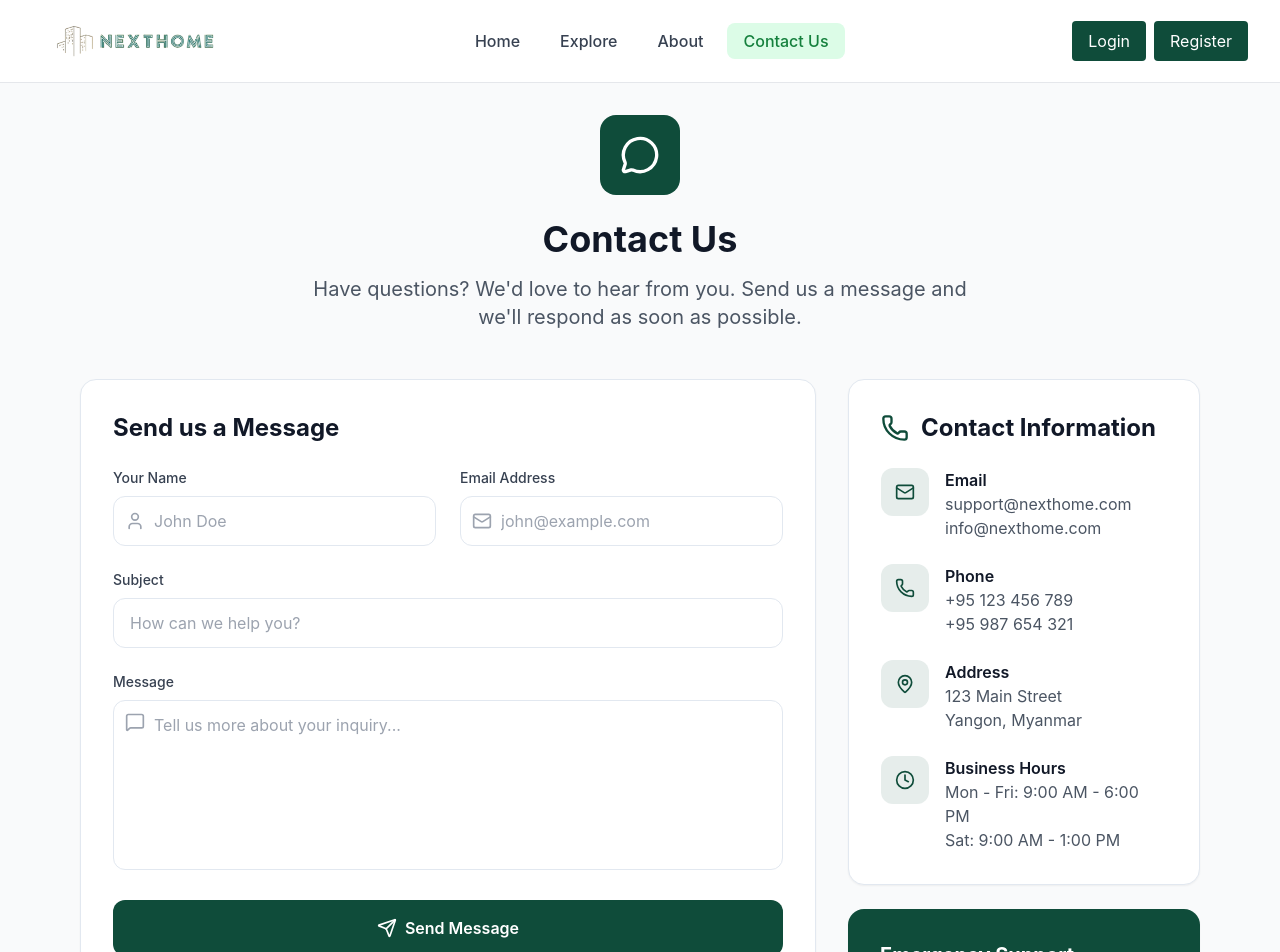
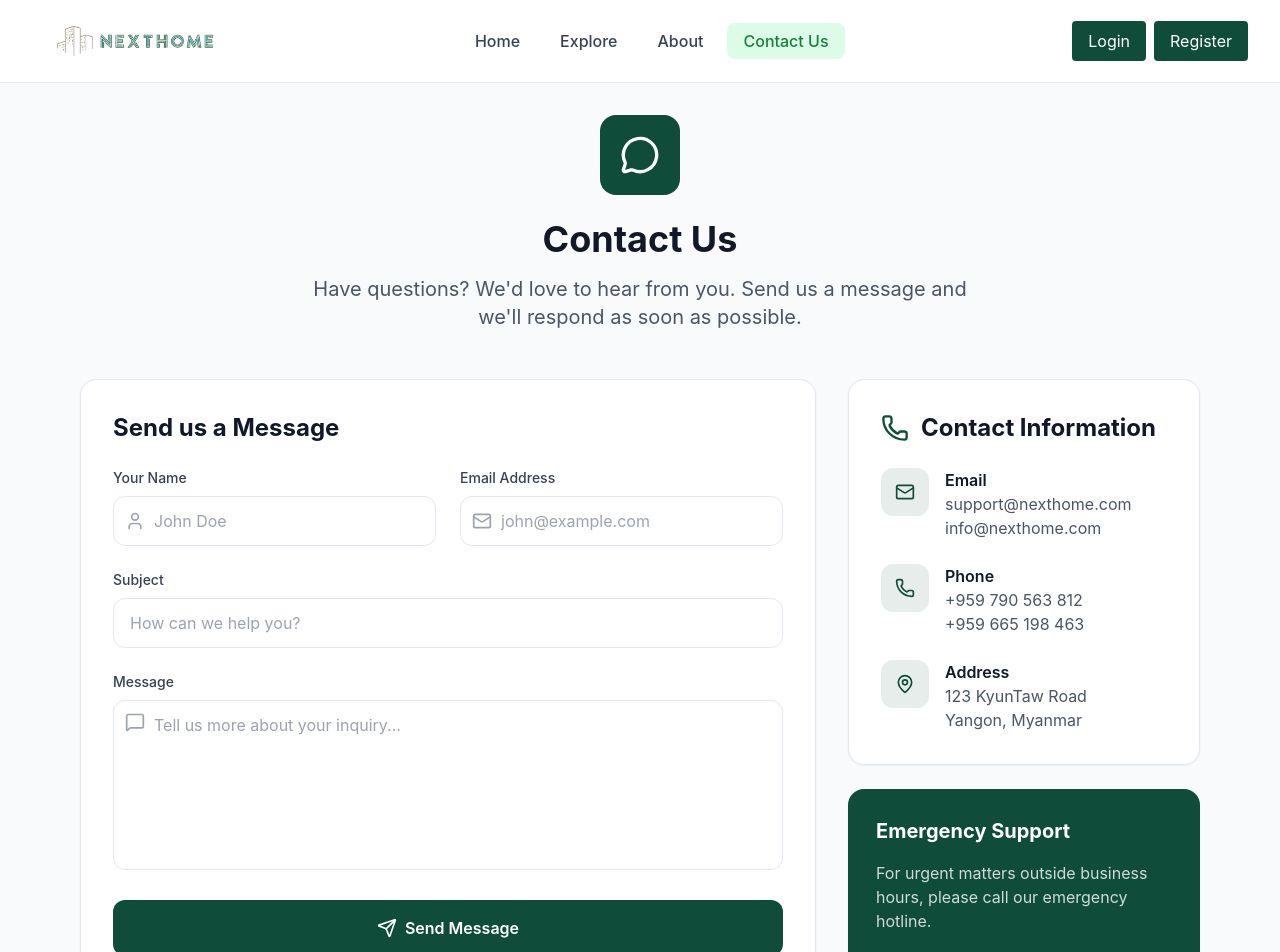
Before and after one commit to nyinyi265/NextHome-House-Rental-System, a React (Create React App) app in the folder house_rental_frontend/: page /contact in a window 1280 px wide. Shown: the top 952 px of the page. Built offline with nearby package versions, Linux system fonts and the light colour scheme.

Commit message:
fix user side information

```diff
--- a/house_rental_frontend/src/components/FilterSidebar.jsx
+++ b/house_rental_frontend/src/components/FilterSidebar.jsx
@@ -238,7 +238,7 @@ export default function FilterSidebar({ filters, onFilterChange }) {
         </div>
 
         {/* Amenities */}
-        <div className="mb-4">
+        {/* <div className="mb-4">
           <label className="block text-sm font-medium text-gray-900 mb-2">Amenities</label>
           <div className="space-y-2 max-h-40 overflow-y-auto">
             {amenties.map((amenty) => (
@@ -253,7 +253,7 @@ export default function FilterSidebar({ filters, onFilterChange }) {
               </label>
             ))}
           </div>
-        </div>
+        </div> */}
 
         {/* Furniture */}
         {/* <div className="mb-4">
@@ -274,9 +274,9 @@ export default function FilterSidebar({ filters, onFilterChange }) {
         </div> */}
 
         {/* More Filters Button */}
-        <button className="w-full py-2 border rounded-lg hover:border-gray-400 transition-colors text-sm font-medium">
+        {/* <button className="w-full py-2 border rounded-lg hover:border-gray-400 transition-colors text-sm font-medium">
           More filters
-        </button>
+        </button> */}
       </div>
     </div>
   );
--- a/house_rental_frontend/src/pages/landlord/LandlordDashboard.jsx
+++ b/house_rental_frontend/src/pages/landlord/LandlordDashboard.jsx
@@ -1199,7 +1199,7 @@ export default function LandlordDashboard() {
                           <button
                             key={index}
                             onClick={() => setCurrentPhotoIndex(index)}
-                            className={`flex-shrink-0 w-20 h-16 sm:w-24 sm:h-20 md:w-28 md:h-24 rounded-lg overflow-hidden transition-all duration-200 ease-in-out ${
+                            className={`ml-2 mt-2 flex-shrink-0 w-20 h-16 sm:w-24 sm:h-20 md:w-28 md:h-24 rounded-lg overflow-hidden transition-all duration-200 ease-in-out ${
                               index === currentPhotoIndex
                                 ? "ring-2 ring-emerald-500 ring-offset-2 scale-105 shadow-lg"
                                 : "opacity-70 hover:opacity-100 hover:scale-105 shadow-md"
--- a/house_rental_frontend/src/pages/public/About.jsx
+++ b/house_rental_frontend/src/pages/public/About.jsx
@@ -58,7 +58,7 @@ export default function About() {
             <PhoneIcon className="w-7 h-7 text-primary" />
             Contact Information
           </h2>
-          <div className="grid grid-cols-1 md:grid-cols-2 lg:grid-cols-4 gap-6">
+          <div className="grid grid-cols-1 md:grid-cols-2 lg:grid-cols-3 gap-6">
             <div className="flex items-start gap-4">
               <div className="w-12 h-12 rounded-xl bg-primary/10 flex items-center justify-center flex-shrink-0">
                 <Mail className="w-5 h-5 text-primary" />
@@ -74,7 +74,7 @@ export default function About() {
               </div>
               <div>
                 <p className="font-semibold text-gray-900">Phone</p>
-                <p className="text-gray-600">+95 123 456 789</p>
+                <p className="text-gray-600">+959 790 563 812</p>
               </div>
             </div>
             <div className="flex items-start gap-4">
@@ -83,16 +83,7 @@ export default function About() {
               </div>
               <div>
                 <p className="font-semibold text-gray-900">Address</p>
-                <p className="text-gray-600">123 Main Street, Yangon</p>
-              </div>
-            </div>
-            <div className="flex items-start gap-4">
-              <div className="w-12 h-12 rounded-xl bg-primary/10 flex items-center justify-center flex-shrink-0">
-                <Clock className="w-5 h-5 text-primary" />
-              </div>
-              <div>
-                <p className="font-semibold text-gray-900">Business Hours</p>
-                <p className="text-gray-600">Mon-Fri: 9AM - 6PM</p>
+                <p className="text-gray-600">123 KyunTaw Road, Yangon</p>
               </div>
             </div>
           </div>
--- a/house_rental_frontend/src/pages/public/ContactUs.jsx
+++ b/house_rental_frontend/src/pages/public/ContactUs.jsx
@@ -186,8 +186,8 @@ export default function ContactUs() {
                   </div>
                   <div>
                     <p className="font-semibold text-gray-900">Phone</p>
-                    <p className="text-gray-600">+95 123 456 789</p>
-                    <p className="text-gray-600">+95 987 654 321</p>
+                    <p className="text-gray-600">+959 790 563 812</p>
+                    <p className="text-gray-600">+959 665 198 463</p>
                   </div>
                 </div>
                 <div className="flex items-start gap-4">
@@ -196,11 +196,11 @@ export default function ContactUs() {
                   </div>
                   <div>
                     <p className="font-semibold text-gray-900">Address</p>
-                    <p className="text-gray-600">123 Main Street</p>
+                    <p className="text-gray-600">123 KyunTaw Road</p>
                     <p className="text-gray-600">Yangon, Myanmar</p>
                   </div>
                 </div>
-                <div className="flex items-start gap-4">
+                {/* <div className="flex items-start gap-4">
                   <div className="w-12 h-12 rounded-xl bg-primary/10 flex items-center justify-center flex-shrink-0">
                     <Clock className="w-5 h-5 text-primary" />
                   </div>
@@ -209,12 +209,12 @@ export default function ContactUs() {
                     <p className="text-gray-600">Mon - Fri: 9:00 AM - 6:00 PM</p>
                     <p className="text-gray-600">Sat: 9:00 AM - 1:00 PM</p>
                   </div>
-                </div>
+                </div> */}
               </div>
             </div>
 
             {/* Emergency Contact */}
-            <div className="bg-primary rounded-2xl shadow-sm p-8 text-white">
+            <div className="bg-primary rounded-2xl shadow-sm p-7 text-white">
               <h2 className="text-xl font-bold mb-4">Emergency Support</h2>
               <p className="text-white/80 mb-4">
                 For urgent matters outside business hours, please call our emergency hotline.
--- a/house_rental_frontend/src/pages/tenant/Home.jsx
+++ b/house_rental_frontend/src/pages/tenant/Home.jsx
@@ -171,7 +171,7 @@ export default function Home() {
       .finally(() => setLoading(false));
   }, [token, role]);
 
-  const featuredProperties = properties.slice(0, 2);
+  const featuredProperties = properties.slice(0, 4);
 
   return (
     <div className="min-h-screen bg-white">
@@ -226,7 +226,7 @@ export default function Home() {
       <div className="max-w-7xl mx-auto px-4 py-8">
         <h2 className="text-2xl font-semibold text-gray-900 mb-6">Featured Properties</h2>
         {loading ? (
-          <PropertyGridSkeleton count={4} />
+          <PropertyGridSkeleton count={3} />
         ) : error ? (
           <div className="text-red-500 py-4 text-center">{error}</div>
         ) : featuredProperties.length === 0 ? (
@@ -241,7 +241,7 @@ export default function Home() {
       </div>
 
       {/* All Properties */}
-      <div className="max-w-7xl mx-auto px-4 py-8">
+      {/* <div className="max-w-7xl mx-auto px-4 py-8">
         <h2 className="text-2xl font-semibold text-gray-900 mb-6">All Listings</h2>
         {loading ? (
           <PropertyGridSkeleton count={8} />
@@ -256,7 +256,7 @@ export default function Home() {
             ))}
           </div>
         )}
-      </div>
+      </div> */}
 
       {/* Nearby Destinations */}
       <div className="max-w-7xl mx-auto px-4 py-8">
--- a/house_rental_frontend/src/pages/tenant/HouseDetail.jsx
+++ b/house_rental_frontend/src/pages/tenant/HouseDetail.jsx
@@ -142,7 +142,6 @@ export default function HouseDetail() {
   const bedrooms = property.bedrooms || 0;
   const bathrooms = property.bathrooms || 0;
   const maxGuests = property.max_guests || property.guests || 0;
-  const beds = property.beds || 0;
   const propertyType = property.property_type || property.type || "Apartment";
 
   // Get amenities from the API response
@@ -391,12 +390,6 @@ export default function HouseDetail() {
                     <p className="font-semibold">Up to {maxGuests} Guests</p>
                   </div>
                 </div>
-                <div className="flex items-center gap-2">
-                  <Bed className="w-6 h-6 text-gray-600" />
-                  <div>
-                    <p className="font-semibold">{beds} Beds</p>
-                  </div>
-                </div>
               </div>
             </div>
 
@@ -495,16 +488,16 @@ export default function HouseDetail() {
               {/* Price Breakdown */}
               <div className="mt-6 space-y-3">
                 <div className="flex justify-between">
-                  <span className="underline">${price} x 30 nights</span>
-                  <span>${price * 30}</span>
+                  <span className="underline">Rent Fee</span>
+                  <span>${Number(price)}</span>
                 </div>
                 <div className="flex justify-between">
                   <span className="underline">Service fee</span>
-                  <span>$100</span>
+                  <span>$10</span>
                 </div>
                 <div className="border-t pt-3 flex justify-between font-bold">
                   <span>Total before taxes</span>
-                  <span>${price * 30 + 150}</span>
+                  <span>${Number(price) + 10}</span>
                 </div>
               </div>
             </div>
```
